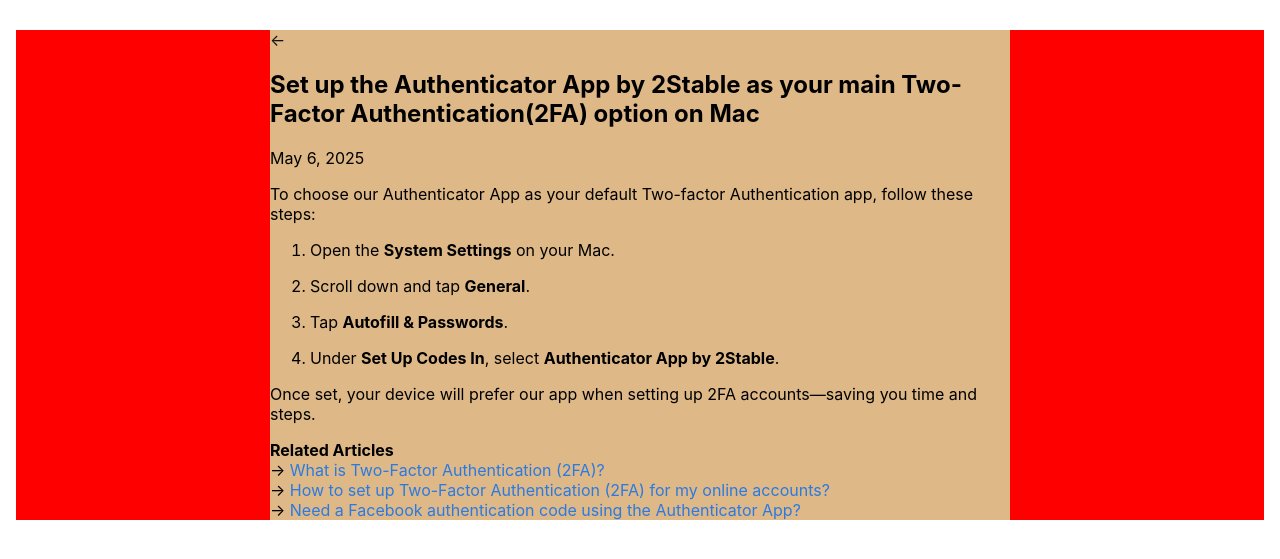
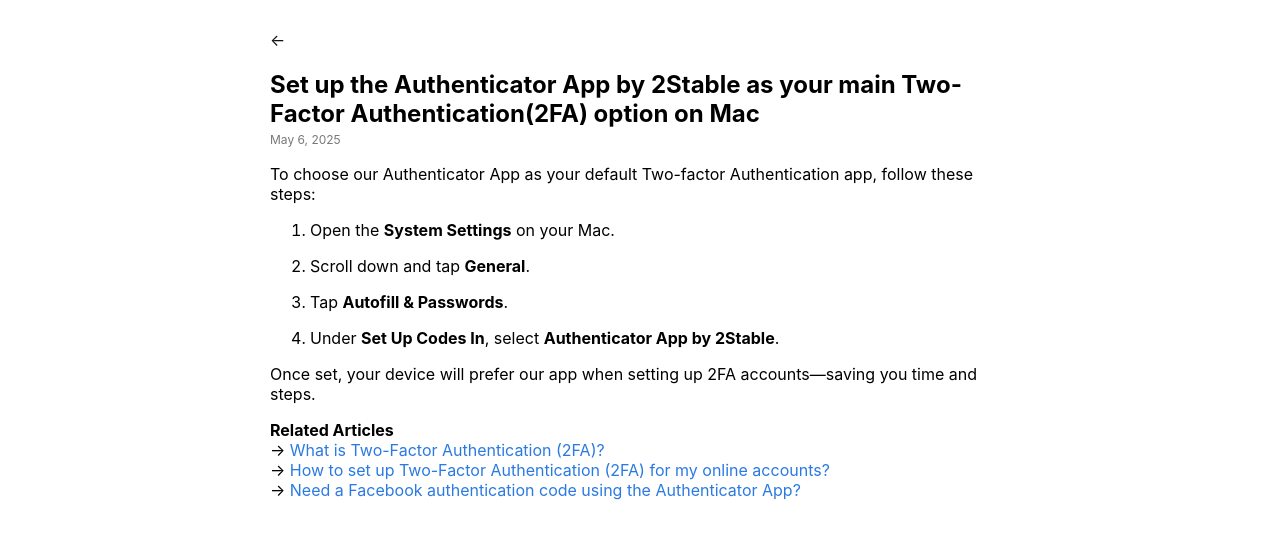
Before and after one commit to 2stable/help.2stable.com, a Jekyll site: the page built from _articles/4317954.html, in a window 1280 px wide. Shown: the top 559 px of the page. Built offline with Jekyll 4.4.1, drawn with Linux system fonts in a browser that asks for light colours; nearby versions of some CDN libraries.

Commit message:
fixed: css

```diff
--- a/_includes/head.html
+++ b/_includes/head.html
@@ -3,6 +3,7 @@
     <meta http-equiv="X-UA-Compatible" content="IE=edge" />
     <meta name="viewport" content="width=device-width, initial-scale=1" />
     {%- seo title=false -%}
+    <link rel="stylesheet" href="{{ site.url }}/assets/css/root.css" />
     <link rel="stylesheet" href="{{ site.url }}/assets/css/main.css" />
     <link rel="stylesheet" href="{{ site.url }}/assets/css/posts.css" />
     <link rel="shortcut icon" type="image/x-icon" href="/{{ site.favicon }}?" />
--- a/_layouts/post.html
+++ b/_layouts/post.html
@@ -2,7 +2,7 @@
 layout: default
 ---
 
-<article class="post h-entry" itemscope itemtype="http://schema.org/BlogPosting">
+<article class="article-content-container" itemscope itemtype="http://schema.org/BlogPosting">
     <head>
         <title>{{ page.title }}</title>
     </head>
@@ -19,18 +19,15 @@ layout: default
             {% endif %}
         </div>
 
-        <h1 class="post-title p-name" itemprop="name headline">
+        <h1 class="article-title" itemprop="name headline">
             {{ page.title | escape }}
         </h1>
-        <p class="post-meta">
-            <time class="dt-published" datetime="{{ page.date | date_to_xmlschema }}">
-                {%- assign date_format = "%b %-d, %Y" -%}
-                {{ page.date | date: date_format }}
-            </time>
-        </p>
+        <time class="article-sub-title" datetime="{{ page.date | date_to_xmlschema }}">
+            {%- assign date_format = "%b %-d, %Y" -%}
+            {{ page.date | date: date_format }}
+        </time>
     </header>
 
     {{ content }}
-
     <a class="u-url" href="{{ page.url | relative_url }}" hidden></a>
 </article>
--- a/assets/css/main.css
+++ b/assets/css/main.css
@@ -1,17 +1,17 @@
 body {
-  font-family: -apple-system, BlinkMacSystemFont, "Segoe UI", "Helvetica Neue", Helvetica, Arial, sans-serif, "Apple Color Emoji", "Segoe UI Emoji", "Segoe UI Symbol";
+  font-family: var(--font);
   margin: 0;
 }
 
 .page-content-container {
   margin: 30px 16px;
-  background-color: red;
+  /* background-color: red; */
 }
 
 .page-content-container .page-content {
   margin-right: auto;
   margin-left: auto;
-  background-color: burlywood;
+  /* background-color: burlywood; */
 }
 
 @media screen and (min-width: 800px) {
--- a/assets/css/posts.css
+++ b/assets/css/posts.css
@@ -0,0 +1,12 @@
+.article-content-container {}
+
+.article-content-container .article-title {
+    word-wrap: break-word;
+    margin-bottom: 0;
+}
+
+.article-content-container .article-sub-title {
+    margin: 0;
+    font-size: 12px;
+    color: var(--tertiary-text-color);
+}
--- /dev/null
+++ b/assets/css/root.css
@@ -0,0 +1,50 @@
+:root {
+  --font: -apple-system, BlinkMacSystemFont, "Segoe UI", "Helvetica Neue", Helvetica, Arial, sans-serif, "Apple Color Emoji", "Segoe UI Emoji", "Segoe UI Symbol";
+  --primary-color: #001B38;
+  --secondary-color: #367FEE;
+  --primary-text-color: #19191A;
+  --secondary-text-color: #3E3E40;
+  --tertiary-text-color: #77787A;
+  --header-text-color: #FFFFFF;
+  --primary-button-text-color: #FFFFFF;
+  --primary-button-hover-bg-color: rgba(255,255,255,0.1);
+  --secondary-button-header-hover-bg-color: rgba(255,255,255,0.1);
+  --secondary-button-content-hover-bg-color: rgba(0, 0, 0, 0.1);
+  --search-bg-color: rgba(255,255,255,0.15);
+  --hr-color: #D4D6D9;
+  --border-color: rgba(0, 0, 0, 0.08);
+  --box-shadow-color: rgba(0, 0, 0, 0.08);
+  --blockquote-color: #d4d6d9;
+  --input-border-color: rgba(0, 0, 0, 0.2);
+  --hover-secondary-button-bg: rgba(0, 0, 0, 0.08);
+  --table-border: #e8eaed;
+  --primary-bg-color: #FFFFFF;
+  --primary-bg-color-active: #F5F5F5;
+  --secondary-bg-color: rgba(0, 0, 0, 0.03);
+  --article-bg-color: rgba(0, 0, 0, 0.05);
+  --article-hover-bg-color: rgba(0, 0, 0, 0.1);
+  --article-code-bg: #3e3e40;
+  --article-code-text-color-default: #FFFFFF;
+  --article-code-comment: #9b9c9e;
+  --article-code-tag: #f2830b;
+  --article-code-literal: #fac1bb;
+  --article-code-string: #b6f0ca;
+  --article-code-title: #e3b51e;
+  --article-code-keyword: #15acc0;
+  --green-shade20: #d9f6e3;
+  --green-shade40: #10aa40;
+  --orange-shade20: #ffe9d1;
+  --orange-shade40: #f2830b;
+  --red-shade20: #ffe1de;
+  --red-shade40: #e9483a;
+  --red-shade50: #B72215;
+  --blue-shade40: #367FEE;
+  --gray-shade20: #f3f4f6;
+  --gray-shade30: #e8eaed;
+  --gray-shade40: #d4d6d9;
+  --gray-shade50: #bbbdbf;
+  --gray-shade60: #9B9C9E;
+  --gray-shade70: #77787a;
+  --gray-shade80: #3E3E40;
+  --gray-shade90: #19191A;
+}
```
